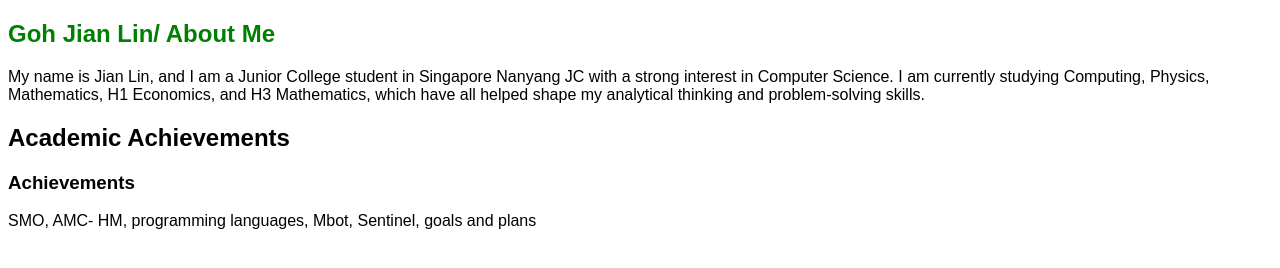
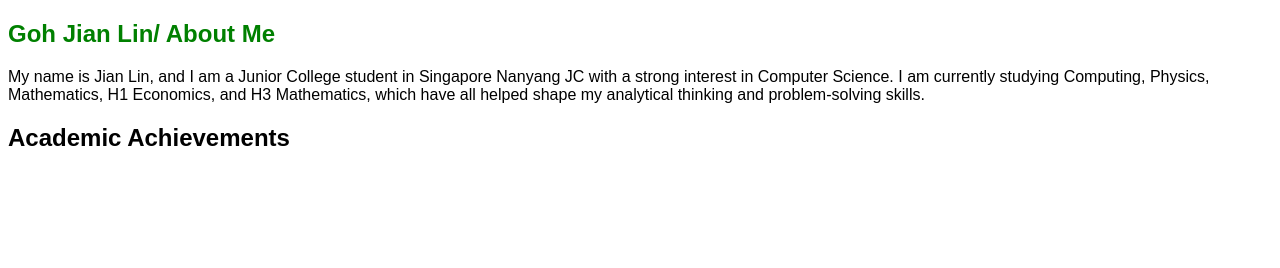
Before and after one commit to GohJianLin/GohJianLin.github.io, a plain HTML site: page index.html in a window 1280 px wide. Drawn offline with Linux system fonts and the light colour scheme.

Commit message:
Update index.html

```diff
--- a/index.html
+++ b/index.html
@@ -41,7 +41,7 @@
       Use Google / ChatGPT to determine which is the most semantically appropriate element tag to use for each type of content:
       paragraph text, bulleted/numbered lists, tables, images, separators, ...
       -->
-      <h3> Achievements </h3>      <p> SMO, AMC- HM, programming languages, Mbot, Sentinel, goals and plans</p>
+
     </section>
 
     <!-- Add more sections for your remaining headers -->
```
